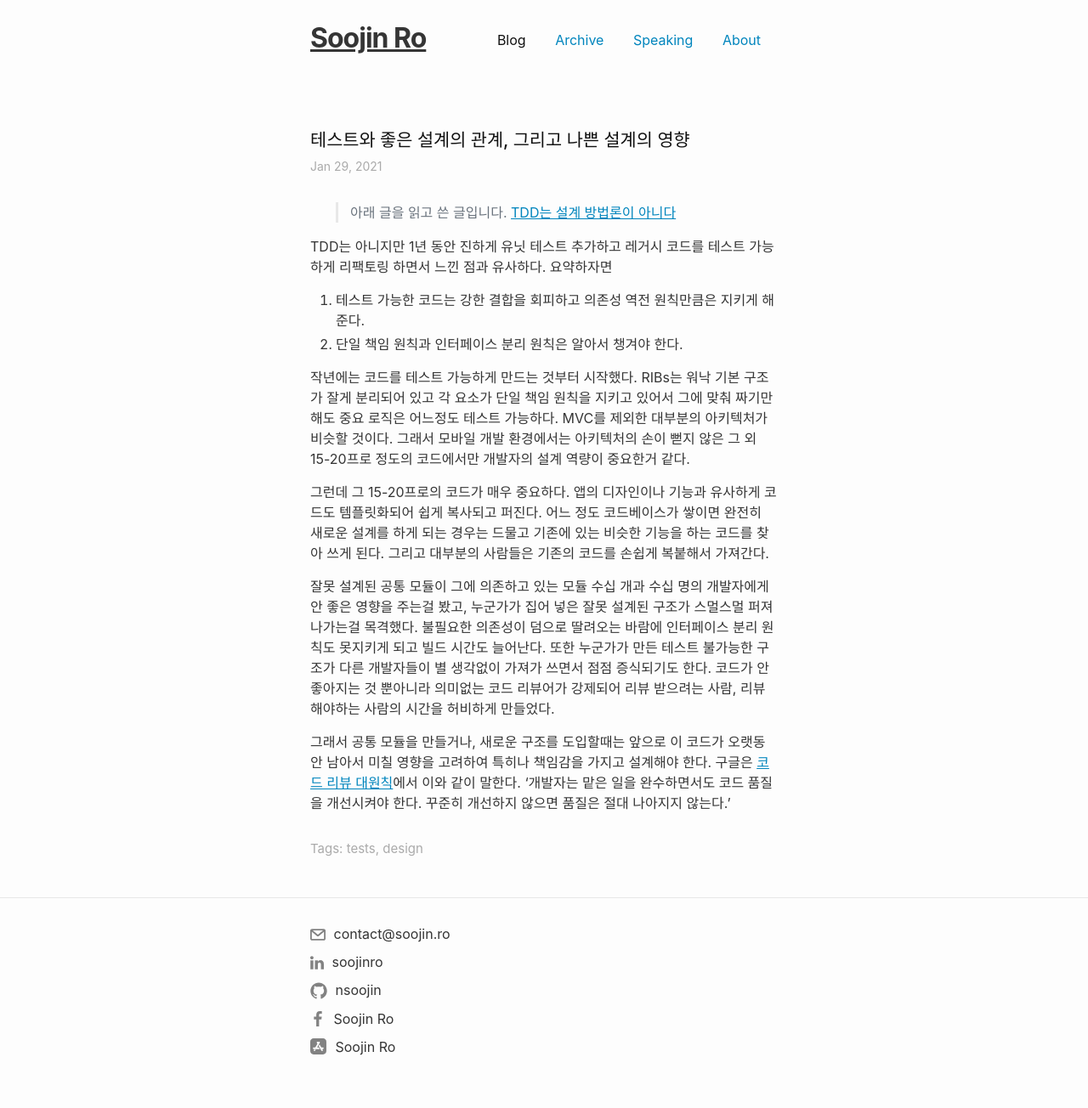
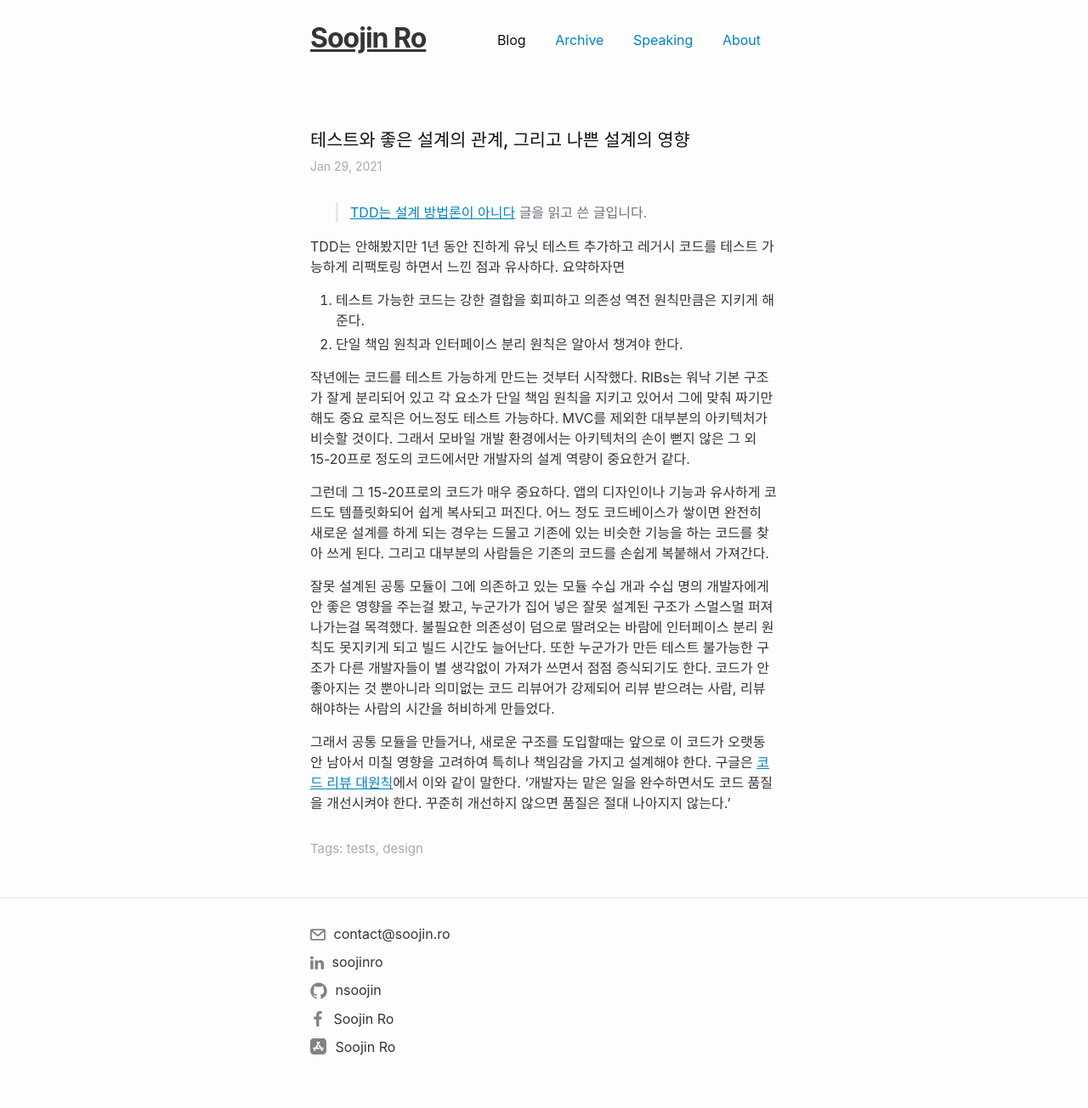
Before and after one commit to nsoojin/nsoojin.github.io, a Jekyll site: the page built from _posts/2021-01-29-tests-and-design.md, in a window 1280 px wide. Shown: the whole page at 85% size. Built offline with Jekyll 4.4.1, drawn with Linux system fonts in a browser that asks for light colours; comment, search, counter and statistics services are not loaded.

Commit message:
tests and design

```diff
--- a/_posts/2021-01-29-tests-and-design.md
+++ b/_posts/2021-01-29-tests-and-design.md
@@ -10,10 +10,9 @@ published: true
 meta: {}
 ---
 
-> 아래 글을 읽고 쓴 글입니다.
-> [TDD는 설계 방법론이 아니다](https://gyuwon.github.io/blog/2019/03/03/tdd-is-not-a-design-methodology.html)
+> [TDD는 설계 방법론이 아니다](https://gyuwon.github.io/blog/2019/03/03/tdd-is-not-a-design-methodology.html) 글을 읽고 쓴 글입니다.
 
-TDD는 아니지만 1년 동안 진하게 유닛 테스트 추가하고 레거시 코드를 테스트 가능하게 리팩토링 하면서 느낀 점과 유사하다. 요약하자면
+TDD는 안해봤지만 1년 동안 진하게 유닛 테스트 추가하고 레거시 코드를 테스트 가능하게 리팩토링 하면서 느낀 점과 유사하다. 요약하자면
 
 1. 테스트 가능한 코드는 강한 결합을 회피하고 의존성 역전 원칙만큼은 지키게 해준다.
 2. 단일 책임 원칙과 인터페이스 분리 원칙은 알아서 챙겨야 한다.
```
